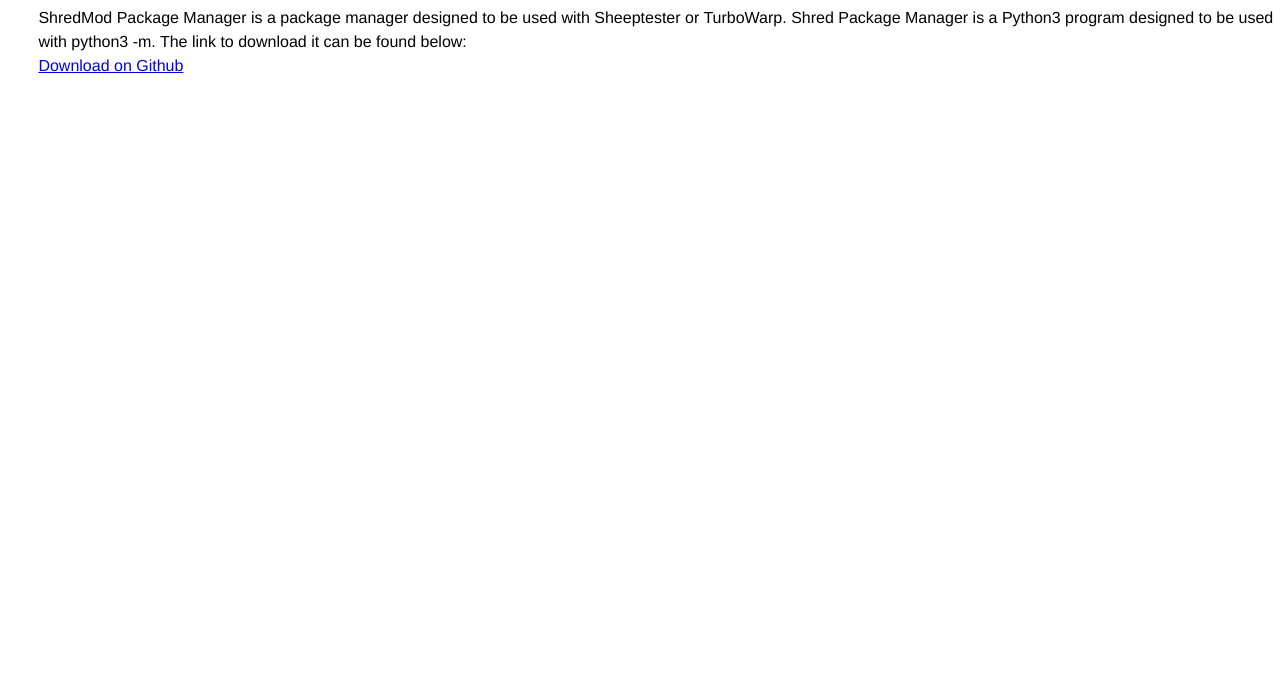
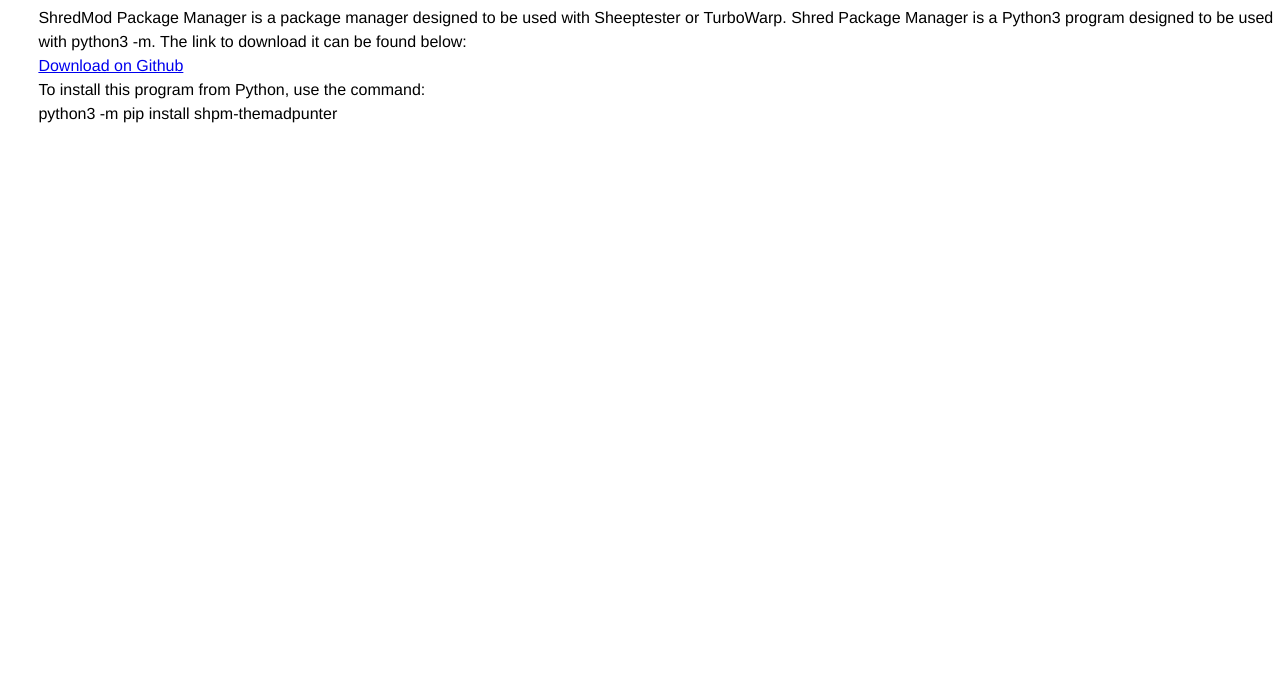
Before and after one commit to JoseErnestoOnGithub/DinosaurMod-Website, a plain HTML site: page pm.html in a window 1280 px wide. Shown: the part 121-800 px from the top of the page. Drawn offline with Linux system fonts and the light colour scheme.

Commit message:
Update pm.html

```diff
--- a/pm.html
+++ b/pm.html
@@ -18,7 +18,9 @@
             ShredMod Package Manager is a package manager designed to be used with Sheeptester or TurboWarp.
             Shred Package Manager is a Python3 program designed to be used with python3 -m. The link to download
             it can be found below:<br>
-            <a href="https://github.com/familycomicsstudios/ShredPackageManager">Download on Github</a>
+            <a href="https://github.com/familycomicsstudios/ShredPackageManager">Download on Github</a><br>
+            To install this program from Python, use the command:<br>
+            python3 -m pip install shpm-themadpunter<br>
         </p>
         </div>
     </body>
```
